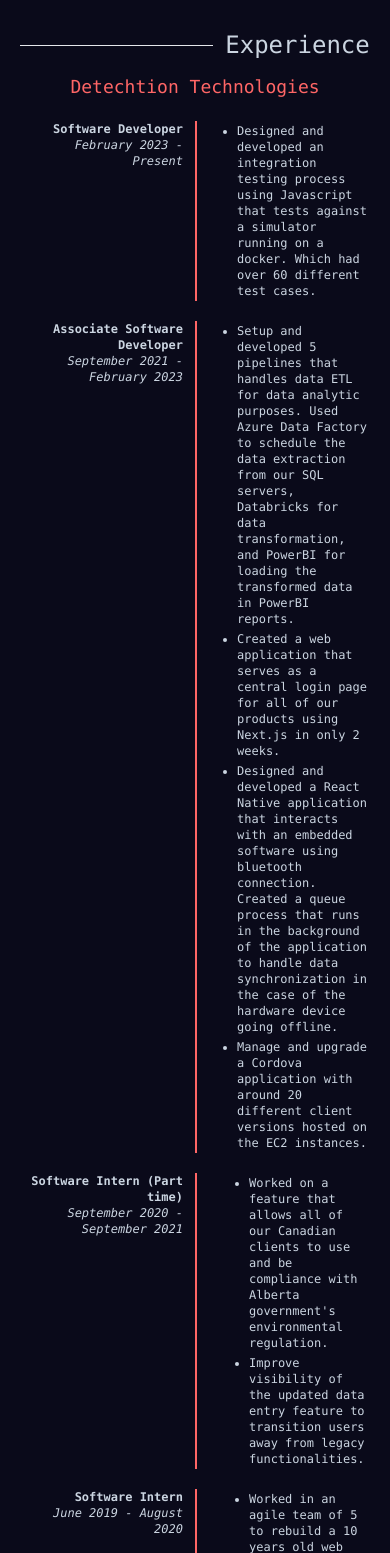
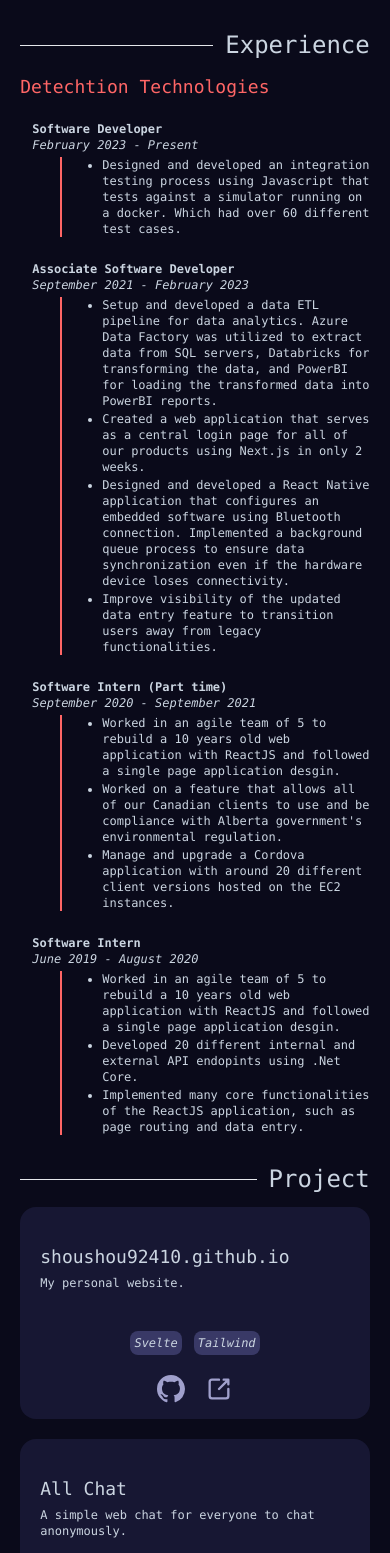
Before and after one commit to ShouShou92410/ShouShou92410.github.io, a SvelteKit app: page / in a window 390 px wide. Shown: the part 1695-3248 px from the top of the page. Built offline with nearby package versions, Linux system fonts and the light colour scheme.

Commit message:
Experience section style redo - Make experience section more readable - sub text are now smaller - Add Link and Download icons

```diff
--- /dev/null
+++ b/src/lib/images/Download.svelte
@@ -0,0 +1,24 @@
+<script lang="ts">
+	export let cssClass: string;
+</script>
+
+<svg
+	width="64px"
+	height="64px"
+	viewBox="0 0 48 48"
+	xmlns="http://www.w3.org/2000/svg"
+	class={cssClass}
+>
+	<g id="SVGRepo_bgCarrier" stroke-width="0" />
+
+	<g id="SVGRepo_tracerCarrier" stroke-linecap="round" stroke-linejoin="round" />
+
+	<g id="SVGRepo_iconCarrier">
+		<path d="M0 0h48v48H0z" fill="none" />
+		<g id="Shopicon">
+			<polygon
+				points="22,4 22,23.172 14,15.172 11.171,18 24,30.828 36.829,18 34,15.172 26,23.172 26,4 "
+			/> <path d="M8,44h32c2.206,0,4-1.794,4-4V30h-4v10H8V30H4v10C4,42.206,5.794,44,8,44z" />
+		</g>
+	</g>
+</svg>
--- a/src/lib/images/Email.svelte
+++ b/src/lib/images/Email.svelte
@@ -18,11 +18,6 @@
 	<g id="SVGRepo_tracerCarrier" stroke-linecap="round" stroke-linejoin="round" />
 
 	<g id="SVGRepo_iconCarrier">
-		<style type="text/css">
-			.st0 {
-				fill: #ff6666;
-			}
-		</style>
 		<g>
 			<path
 				class="st0"
--- /dev/null
+++ b/src/lib/images/Link.svelte
@@ -0,0 +1,29 @@
+<script lang="ts">
+	export let cssClass: string;
+</script>
+
+<svg
+	width="64px"
+	height="64px"
+	viewBox="0 0 24 24"
+	xmlns="http://www.w3.org/2000/svg"
+	class={cssClass}
+>
+	<g id="SVGRepo_bgCarrier" stroke-width="0" />
+
+	<g id="SVGRepo_tracerCarrier" stroke-linecap="round" stroke-linejoin="round" />
+
+	<g id="SVGRepo_iconCarrier">
+		<g data-name="Layer 2">
+			<g data-name="external-link">
+				<rect width="24" height="24" opacity="0" />
+				<path
+					d="M20 11a1 1 0 0 0-1 1v6a1 1 0 0 1-1 1H6a1 1 0 0 1-1-1V6a1 1 0 0 1 1-1h6a1 1 0 0 0 0-2H6a3 3 0 0 0-3 3v12a3 3 0 0 0 3 3h12a3 3 0 0 0 3-3v-6a1 1 0 0 0-1-1z"
+				/>
+				<path
+					d="M16 5h1.58l-6.29 6.28a1 1 0 0 0 0 1.42 1 1 0 0 0 1.42 0L19 6.42V8a1 1 0 0 0 1 1 1 1 0 0 0 1-1V4a1 1 0 0 0-1-1h-4a1 1 0 0 0 0 2z"
+				/>
+			</g>
+		</g>
+	</g>
+</svg>
--- a/src/routes/Education.svelte
+++ b/src/routes/Education.svelte
@@ -4,12 +4,12 @@
 		<h1 class="pl-3">Education</h1>
 	</div>
 	<div class="md:pt-6 pt-3">
-		<a class="flex" href="https://www.ucalgary.ca">
+		<a href="https://www.ucalgary.ca">
 			<h3>University of Calgary</h3>
 		</a>
 		<div class="pl-3">
 			<p class="font-bold">Bachelor of Science - Computer Science</p>
-			<p class="italic">September 2015 - May 2021</p>
+			<p class="italic lg:text-base md:text-sm text-xs">September 2015 - May 2021</p>
 			<ul class="list-disc pl-10 md:py-3 py-1">
 				<li class="md:py-1 py-0.5">GPA: 3.6</li>
 				<li class="md:py-1 py-0.5">Completed a 14 months long Co-op / Internship program</li>
--- a/src/routes/Experience.svelte
+++ b/src/routes/Experience.svelte
@@ -4,79 +4,88 @@
 		<h1 class="pl-3">Experience</h1>
 	</div>
 	<div class="md:pt-6 pt-3">
-		<a class="flex justify-center" href="https://www.detechtion.com">
+		<a href="https://www.detechtion.com">
 			<h3>Detechtion Technologies</h3>
 		</a>
-		<div class="grid grid-cols-2 gap-y-5 pt-5">
-			<div class="text-right pr-3">
+		<div class="pt-5">
+			<div class="pl-3">
 				<p class="font-bold">Software Developer</p>
-				<p class="italic">February 2023 - Present</p>
+				<p class="italic lg:text-base md:text-sm text-xs">February 2023 - Present</p>
 			</div>
-			<div class="border-l-2 border-primary text-left">
-				<ul class="list-disc pl-10">
-					<li class="md:py-1 py-0.5">
+			<div class="border-l-2 border-primary text-left ml-10">
+				<ul class="list-disc pl-10 md:my-3 my-1">
+					<li class="md:my-1 my-0.5">
 						Designed and developed an integration testing process using Javascript that tests
 						against a simulator running on a docker. Which had over 60 different test cases.
 					</li>
 				</ul>
 			</div>
-			<div class="text-right pr-3">
+		</div>
+		<div class="pt-5">
+			<div class="pl-3">
 				<p class="font-bold">Associate Software Developer</p>
-				<p class="italic">September 2021 - February 2023</p>
+				<p class="italic lg:text-base md:text-sm text-xs">September 2021 - February 2023</p>
 			</div>
-			<div class="border-l-2 border-primary text-left">
-				<ul class="list-disc pl-10">
-					<li class="md:py-1 py-0.5">
-						Setup and developed 5 pipelines that handles data ETL for data analytic purposes. Used
-						Azure Data Factory to schedule the data extraction from our SQL servers, Databricks for
-						data transformation, and PowerBI for loading the transformed data in PowerBI reports.
+			<div class="border-l-2 border-primary text-left ml-10">
+				<ul class="list-disc pl-10 md:my-3 my-1">
+					<li class="md:my-1 my-0.5">
+						Setup and developed a data ETL pipeline for data analytics. Azure Data Factory was
+						utilized to extract data from SQL servers, Databricks for transforming the data, and
+						PowerBI for loading the transformed data into PowerBI reports.
 					</li>
-					<li class="md:py-1 py-0.5">
+					<li class="md:my-1 my-0.5">
 						Created a web application that serves as a central login page for all of our products
 						using Next.js in only 2 weeks.
 					</li>
-					<li class="md:py-1 py-0.5">
-						Designed and developed a React Native application that interacts with an embedded
-						software using bluetooth connection. Created a queue process that runs in the background
-						of the application to handle data synchronization in the case of the hardware device
-						going offline.
+					<li class="md:my-1 my-0.5">
+						Designed and developed a React Native application that configures an embedded software
+						using Bluetooth connection. Implemented a background queue process to ensure data
+						synchronization even if the hardware device loses connectivity.
 					</li>
-					<li class="md:py-1 py-0.5">
+					<li class="md:my-1 my-0.5">
+						Improve visibility of the updated data entry feature to transition users away from
+						legacy functionalities.
+					</li>
+				</ul>
+			</div>
+		</div>
+		<div class="pt-5">
+			<div class="pl-3">
+				<p class="font-bold">Software Intern (Part time)</p>
+				<p class="italic lg:text-base md:text-sm text-xs">September 2020 - September 2021</p>
+			</div>
+			<div class="border-l-2 border-primary text-left ml-10">
+				<ul class="list-disc pl-10 md:my-3 my-1">
+					<li class="md:my-1 my-0.5">
+						Worked in an agile team of 5 to rebuild a 10 years old web application with ReactJS and
+						followed a single page application desgin.
+					</li>
+					<li class="md:my-1 my-0.5">
+						Worked on a feature that allows all of our Canadian clients to use and be compliance
+						with Alberta government's environmental regulation.
+					</li>
+					<li class="md:my-1 my-0.5">
 						Manage and upgrade a Cordova application with around 20 different client versions hosted
 						on the EC2 instances.
 					</li>
 				</ul>
 			</div>
-			<div class="text-right pr-3">
-				<p class="font-bold">Software Intern (Part time)</p>
-				<p class="italic">September 2020 - September 2021</p>
+		</div>
+		<div class="pt-5">
+			<div class="pl-3">
+				<p class="font-bold">Software Intern</p>
+				<p class="italic lg:text-base md:text-sm text-xs">June 2019 - August 2020</p>
 			</div>
-			<div class="border-l-2 border-primary text-left pl-3">
-				<ul class="list-disc pl-10">
-					<li class="md:py-1 py-0.5">
-						Worked on a feature that allows all of our Canadian clients to use and be compliance
-						with Alberta government's environmental regulation.
-					</li>
-					<li class="md:py-1 py-0.5">
-						Improve visibility of the updated data entry feature to transition users away from
-						legacy functionalities.
-					</li>
-				</ul>
-			</div>
-			<div class="text-right pr-3">
-				<p class="font-bold">Software Intern</p>
-				<p class="italic">June 2019 - August 2020</p>
-			</div>
-			<div class="border-l-2 border-primary text-left pl-3">
-				<ul class="list-disc pl-10">
-					<li class="md:py-1 py-0.5">
+			<div class="border-l-2 border-primary text-left ml-10">
+				<ul class="list-disc pl-10 md:my-3 my-1">
+					<li class="md:my-1 my-0.5">
 						Worked in an agile team of 5 to rebuild a 10 years old web application with ReactJS and
 						followed a single page application desgin.
 					</li>
-					<li class="md:py-1 py-0.5">
+					<li class="md:my-1 my-0.5">
 						Developed 20 different internal and external API endopints using .Net Core.
 					</li>
-					<li class="md:py-1 py-0.5">
+					<li class="md:my-1 my-0.5">
 						Implemented many core functionalities of the ReactJS application, such as page routing
 						and data entry.
 					</li>
--- a/src/routes/Project.svelte
+++ b/src/routes/Project.svelte
@@ -1,5 +1,7 @@
 <script>
 	import Github from '$lib/images/Github.svelte';
+	import Link from '$lib/images/Link.svelte';
+	import Download from '$lib/images/Download.svelte';
 </script>
 
 <section id="project" class="flex flex-col w-full min-h-1/2 justify-center m-auto md:py-12 py-3">
@@ -17,7 +19,7 @@
 					<h3>shoushou92410.github.io</h3>
 					<p>My personal website.</p>
 				</div>
-				<div class="flex md:flex-row flex-col justify-between gap-5">
+				<div class="flex md:flex-row flex-col justify-between items-center gap-5">
 					<div class="flex gap-x-3">
 						<p class="italic lg:text-base md:text-sm text-xs bg-purple-600 rounded-lg p-1">
 							Svelte
@@ -26,12 +28,12 @@
 							Tailwind
 						</p>
 					</div>
-					<div class="flex gap-x-5">
+					<div class="flex items-center gap-x-5">
 						<a href="https://github.com/ShouShou92410/ShouShou92410.github.io">
 							<Github cssClass="w-7 h-7 fill-purple-200" />
 						</a>
-						<a href="/">
-							<Github cssClass="w-7 h-7 fill-purple-200" />
+						<a href="https://shoushou92410.github.io/">
+							<Link cssClass="w-7 h-7 fill-purple-200" />
 						</a>
 					</div>
 				</div>
@@ -46,7 +48,7 @@
 					<h3>All Chat</h3>
 					<p>A simple web chat for everyone to chat anonymously.</p>
 				</div>
-				<div class="flex md:flex-row flex-col justify-between gap-5">
+				<div class="flex md:flex-row flex-col justify-between items-center gap-5">
 					<div class="flex gap-x-3">
 						<p class="italic lg:text-base md:text-sm text-xs bg-purple-600 rounded-lg p-1">
 							WebSocket
@@ -60,12 +62,12 @@
 						<p class="italic lg:text-base md:text-sm text-xs bg-purple-600 rounded-lg p-1">Azure</p>
 						<p class="italic lg:text-base md:text-sm text-xs bg-purple-600 rounded-lg p-1">Deta</p>
 					</div>
-					<div class="flex gap-x-5">
+					<div class="flex items-center gap-x-5">
 						<a href="https://github.com/ShouShou92410/AllChat">
 							<Github cssClass="w-7 h-7 fill-purple-200" />
 						</a>
 						<a href="https://allchat.azurewebsites.net/">
-							<Github cssClass="w-7 h-7 fill-purple-200" />
+							<Link cssClass="w-7 h-42 fill-purple-200" />
 						</a>
 					</div>
 				</div>
@@ -86,26 +88,20 @@
 						This is my first time developing something with a user interface.
 					</p>
 				</div>
-				<div class="flex md:flex-row flex-col justify-between gap-5">
+				<div class="flex md:flex-row flex-col justify-between items-center gap-5">
 					<div class="flex gap-x-3">
-						<p class="italic lg:text-base md:text-sm text-xs bg-purple-600 rounded-lg p-1">
-							WebSocket
-						</p>
-						<p class="italic lg:text-base md:text-sm text-xs bg-purple-600 rounded-lg p-1">
-							Next.js
-						</p>
 						<p class="italic lg:text-base md:text-sm text-xs bg-purple-600 rounded-lg p-1">Java</p>
 						<p class="italic lg:text-base md:text-sm text-xs bg-purple-600 rounded-lg p-1">Swing</p>
 						<p class="italic lg:text-base md:text-sm text-xs bg-purple-600 rounded-lg p-1">
 							Eclipse
 						</p>
 					</div>
-					<div class="flex gap-x-5">
+					<div class="flex items-center gap-x-5">
 						<a href="https://github.com/ShouShou92410/CharacterChanger">
 							<Github cssClass="w-7 h-7 fill-purple-200" />
 						</a>
-						<a href="https://github.com/ShouShou92410/CharacterChanger">
-							<Github cssClass="w-7 h-7 fill-purple-200" />
+						<a href="https://www.dropbox.com/s/bm84xctg204yl30/Character%20Replacer.jar?dl=0">
+							<Download cssClass="w-7 h-7 fill-purple-200" />
 						</a>
 					</div>
 				</div>
```
Also changed, not shown: src/routes/Skill.svelte (+10 -16 lines).
